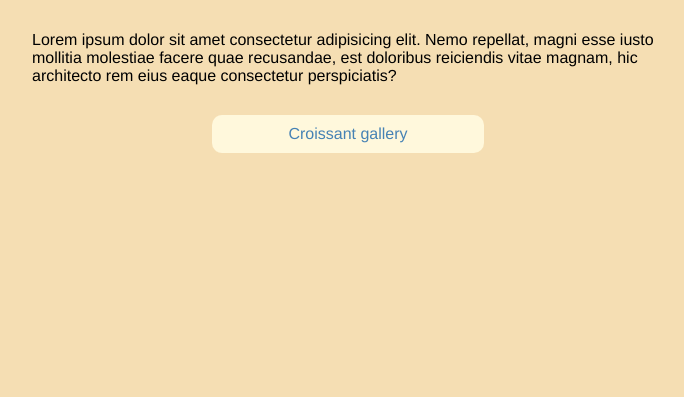
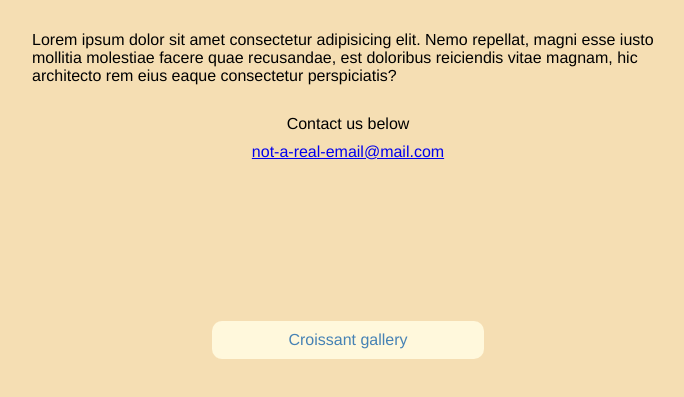
Before and after one commit to SaraAndreasen/Croissant, a plain HTML site: page contact.html in a window 1280 px wide. Shown: the part 125-522 px from the top of the page, without its empty margins (292-976 px from the left). Drawn offline with Linux system fonts and the light colour scheme.

Commit message:
minor changes

```diff
--- a/contact.html
+++ b/contact.html
@@ -17,6 +17,10 @@
       reiciendis vitae magnam, hic architecto rem eius eaque consectetur
       perspiciatis?
     </p>
+    <p class="contact-message">Contact us below</p>
+    <div class="link-email">
+      <a href="mailto:not-a-real-email@mail.com">not-a-real-email@mail.com</a>
+    </div>
 
     <div class="link">
       <a href="photo.html">Croissant gallery</a>
--- a/src/web/style.css
+++ b/src/web/style.css
@@ -89,3 +89,15 @@ p {
   display: table;
   margin-bottom: 20px;
 }
+
+.link-email {
+  padding: 10px;
+  display: table;
+  margin: 0 auto;
+  margin-bottom: 150px;
+}
+
+.contact-message {
+  text-align: center;
+  padding: 0;
+}
```
